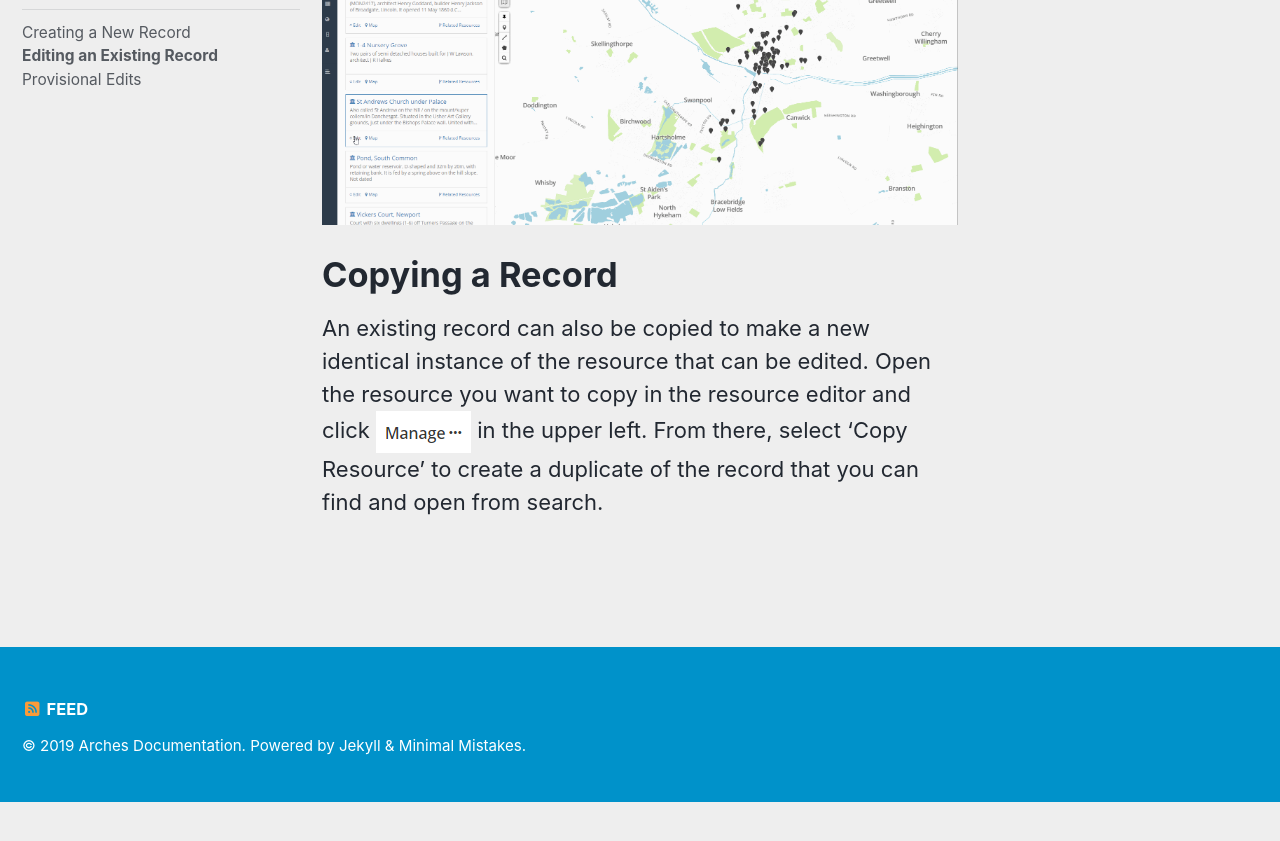
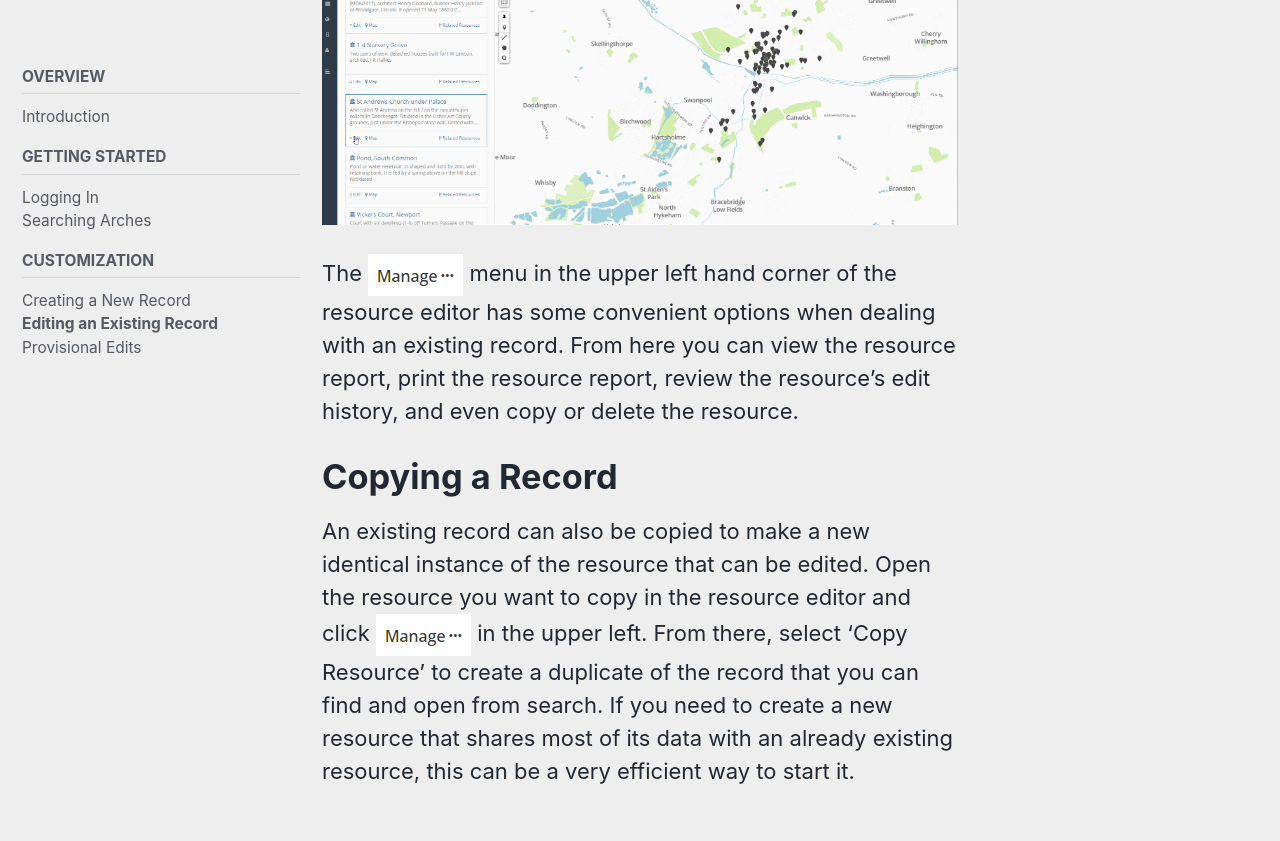
Before and after one commit to fargeo/archesguides, a Jekyll site: the page built from _pages/existing-record.md, in a window 1280 px wide and 900 px high, scrolled down 1452 px. Shown: the top 841 px of the window. Built offline with Jekyll 4.4.1, drawn with Linux system fonts in a browser that asks for light colours; cached includes are drawn as plain includes; nearby versions of some CDN libraries; comment, search, counter and statistics services are not loaded; a style sheet for code colours, icons or effects is not loaded; before the commit the page ends 2253 px from its top, so only the background shows below that.

Commit message:
Update existing-record.md
manage menu

```diff
--- a/_pages/existing-record.md
+++ b/_pages/existing-record.md
@@ -23,5 +23,6 @@
 
 ![Editing existing data]({{site.url}}/assets/GIFs/recordEditEdit.gif)
 
+The ![Manage menu]({{site.url}}/assets/images/manageMenu.PNG) menu in the upper left hand corner of the resource editor has some convenient options when dealing with an existing record. From here you can view the resource report, print the resource report, review the resource's edit history, and even copy or delete the resource.
 # Copying a Record
-An existing record can also be copied to make a new identical instance of the resource that can be edited. Open the resource you want to copy in the resource editor and click ![Manage menu]({{site.url}}/assets/images/manageMenu.PNG) in the upper left. From there, select 'Copy Resource' to create a duplicate of the record that you can find and open from search.
+An existing record can also be copied to make a new identical instance of the resource that can be edited. Open the resource you want to copy in the resource editor and click ![Manage menu]({{site.url}}/assets/images/manageMenu.PNG) in the upper left. From there, select 'Copy Resource' to create a duplicate of the record that you can find and open from search. If you need to create a new resource that shares most of its data with an already existing resource, this can be a very efficient way to start it.
```
